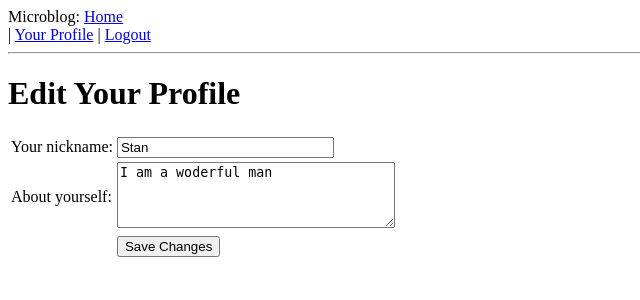
After one commit to Srokit/flask-mega-tutorial-microblog, a Flask app: page /edit in a window 1280 px wide. The commit adds this page. Shown: the top 300 px of the page, without its empty margins (0-640 px from the left). Run offline with Flask 2, Linux system fonts and the light colour scheme; a user stored in the database is signed in; data comes from the database, SQL or seed files in the repository; both versions use the stored data as it was after the commit.

Commit message:
User's can now edit their profile info and view basic info on other users

```diff
--- a/app/forms.py
+++ b/app/forms.py
@@ -1,8 +1,12 @@
 from flask_wtf import Form
-from wtforms import StringField, BooleanField
-from wtforms.validators import DataRequired
+from wtforms import StringField, BooleanField, TextAreaField
+from wtforms.validators import DataRequired, Length
 
 
 class LoginForm(Form):
     openid = StringField('openid', validators=[DataRequired()])
     remember_me = BooleanField('remember_me', default=False)
+
+class EditForm(Form):
+    nickname = StringField('nickname', validators=[DataRequired()])
+    about_me = TextAreaField('about_me', validators=[Length(min=0, max=140)])
--- a/app/models.py
+++ b/app/models.py
@@ -6,6 +6,8 @@ class User(db.Model):
     nickname = db.Column(db.String(64), index=True, unique=True)
     email = db.Column(db.String(120), index=True, unique=True)
     posts = db.relationship('Post', backref='author', lazy='dynamic')
+    about_me = db.Column(db.String(140))
+    last_seen = db.Column(db.DateTime)
 
     # So we can eaily make gravatars from the email of user
     def avatar(self, size):
--- /dev/null
+++ b/app/templates/edit.html
@@ -0,0 +1,21 @@
+{%extends "base.html"%}
+{% block content %}
+    <h1>Edit Your Profile</h1>
+    <form action="" method="post" name="edit">
+        {{form.hidden_tag()}}
+        <table>
+            <tr>
+                <td>Your nickname:</td>
+                <td>{{ form.nickname(size=24) }}</td>
+            </tr>
+            <tr>
+                <td>About yourself:</td>
+                <td>{{form.about_me(cols=32, rows=4)}}</td>
+            </tr>
+            <tr>
+                <td></td>
+                <td><input type="submit" value="Save Changes"></td>
+            </tr>
+        </table>
+    </form>
+{% endblock %}
--- a/app/templates/post.html
+++ b/app/templates/post.html
@@ -1,5 +1,8 @@
  <table>
       <tr valign="top">
-          <td><img src="{{ post.author.avatar(50) }}"></td><td><i>{{ post.author.nickname }} says:</i><br>{{ post.body }}</td>
+          <td><img src="{{ post.author.avatar(50) }}"></td><td><i>
+          <a href="{{ url_for('user', nickname=post.author.nickname) }}">
+              {{ post.author.nickname }}
+          </a> says:</i><br>{{ post.body }}</td>
       </tr>
  </table>
--- a/app/views.py
+++ b/app/views.py
@@ -1,7 +1,7 @@
 from flask import render_template, flash, redirect, session, url_for, request, g
 from flask_login import login_user, logout_user, current_user, login_required
 from app import app, db, lm, oid
-from .forms import LoginForm
+from .forms import LoginForm, EditForm
 from .models import User, Post
 
 import datetime
@@ -87,6 +87,22 @@ def user(nickname):
                            user=user,
                            posts=posts)
 
+@app.route('/edit', methods=['GET', 'POST'])
+@login_required
+def edit():
+    form = EditForm()
+    if form.validate_on_submit():
+        g.user.nickname = form.nickname.data
+        g.user.about_me = form.about_me.data
+        db.session.add(g.user)
+        db.session.commit()
+        flash('Your changes have been saved.')
+        return redirect(url_for('edit'))
+    else:
+        form.nickname.data = g.user.nickname
+        form.about_me.data = g.user.about_me
+    return render_template('edit.html', form=form)
+
 
 # Used by Flask-Login
 @lm.user_loader
@@ -98,3 +114,7 @@ def load_user(id):
 @app.before_request
 def before_request():
     g.user = current_user
+    if g.user.is_authenticated:
+        g.user.last_seen = datetime.datetime.utcnow()
+        db.session.add(g.user)
+        db.session.commit()
```
Also changed, not shown: app/templates/user.html (+6 -1 lines), app.db.
